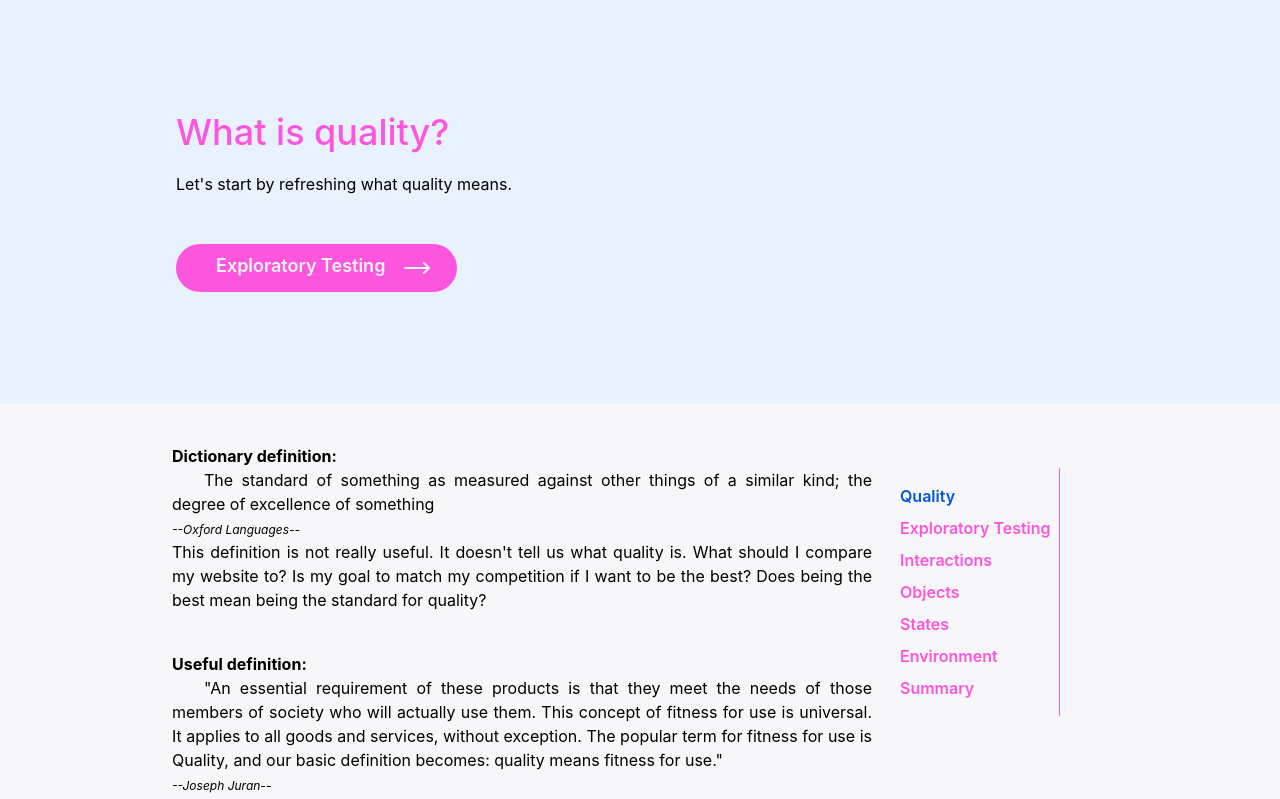
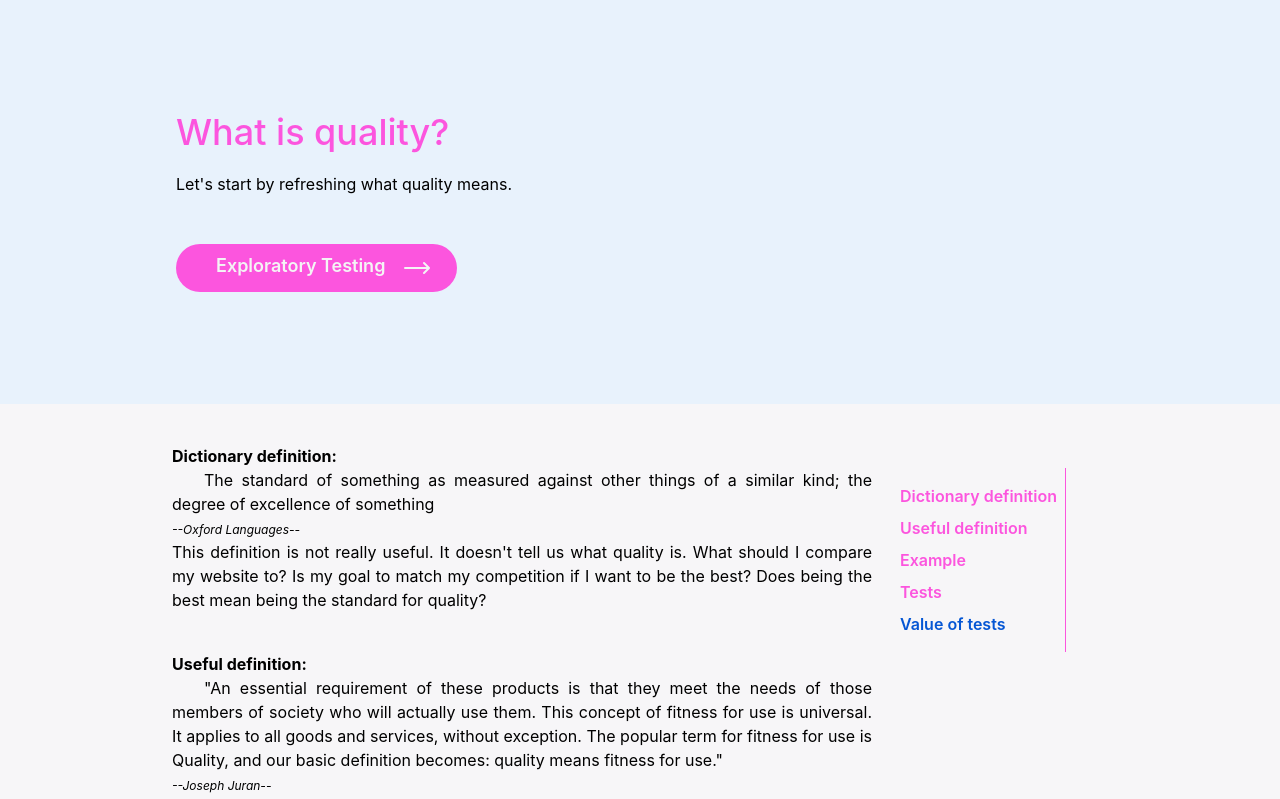
Before and after one commit to willot/Quality, a React (Create React App) app: page / in a window 1280 px wide. Shown: the top 799 px of the page. Built offline with nearby package versions, Linux system fonts and the light colour scheme.

Commit message:
created a hook that know the location of the user on a page combine scroll listener with interjectionObserver

```diff
--- a/src/components/LayoutWrapper.tsx
+++ b/src/components/LayoutWrapper.tsx
@@ -5,15 +5,19 @@ import {OutsideClickDetector} from "../hooks/OutsideClickDetector";
 import {NavButton} from "./NavButton";
 
 type LayoutWrapperProps = {
-    section: string;
     children: React.ReactElement;
     page: string,
+    currentSection?: string;
+    setCurrentSection: (value: string) => void;
+    setIsClickedSection: (value: boolean) => void;
 }
 
 export const LayoutWrapper = ({
-                                  section,
                                   children,
-                                  page
+                                  page,
+                                  currentSection,
+                                  setCurrentSection,
+                                  setIsClickedSection
                               }: LayoutWrapperProps) => {
     const [showSideNavBar, setShowSideNavBar] = useState(window.innerWidth > 650);
     const {ref, isVisible, setIsVisible} = OutsideClickDetector(false);
@@ -137,7 +141,8 @@ export const LayoutWrapper = ({
                             application</h1>
                         <p className="pb-8">Explaining how to change the way you interact with your application to find
                             issues and bugs.</p>
-                        <nav className="flex flex-col w-max justify-items-start sm:flex-row sm:items-center sm:space-x-4">
+                        <nav
+                            className="flex flex-col w-max justify-items-start sm:flex-row sm:items-center sm:space-x-4">
                             <NavButton text={buttonFlow.interactions.button1.text}
                                        linkUrl={buttonFlow.interactions.button1.link} left={true}/>
                             <NavButton text={buttonFlow.interactions.button2.text}
@@ -151,7 +156,8 @@ export const LayoutWrapper = ({
                     <section className="px-4 text-left w-full py-28 md:w-10/12 lg:w-9/12 xl:w8/12 2xl:w-7/12">
                         <h1 className="text-4xl text-left font-medium pb-5 text-pink">Dealing with Objects</h1>
                         <p className="pb-8">Understanding the objects in your application.</p>
-                        <nav className="flex flex-col w-max justify-items-start sm:flex-row sm:items-center sm:space-x-4">
+                        <nav
+                            className="flex flex-col w-max justify-items-start sm:flex-row sm:items-center sm:space-x-4">
                             <NavButton text={buttonFlow.entities.button1.text}
                                        linkUrl={buttonFlow.entities.button1.link} left={true}/>
                             <NavButton text={buttonFlow.entities.button2.text}
@@ -166,7 +172,8 @@ export const LayoutWrapper = ({
                         <h1 className="text-4xl text-left font-medium pb-5 text-pink">States and changing states</h1>
                         <p className="pb-8">Demonstrating the importance of understanding transitions between different
                             states in your application.</p>
-                        <nav className="flex flex-col w-max justify-items-start sm:flex-row sm:items-center sm:space-x-4">
+                        <nav
+                            className="flex flex-col w-max justify-items-start sm:flex-row sm:items-center sm:space-x-4">
                             <NavButton text={buttonFlow.states.button1.text} linkUrl={buttonFlow.states.button1.link}
                                        left={true}/>
                             <NavButton text={buttonFlow.states.button2.text} linkUrl={buttonFlow.states.button2.link}/>
@@ -181,7 +188,8 @@ export const LayoutWrapper = ({
                             environment</h1>
                         <p className="pb-8">Learning how the environment around your application affect the user
                             experience.</p>
-                        <nav className="flex flex-col w-max justify-items-start sm:flex-row sm:items-center sm:space-x-4">
+                        <nav
+                            className="flex flex-col w-max justify-items-start sm:flex-row sm:items-center sm:space-x-4">
                             <NavButton text={buttonFlow.environment.button1.text}
                                        linkUrl={buttonFlow.environment.button1.link} left={true}/>
                             <NavButton text={buttonFlow.environment.button2.text}
@@ -195,7 +203,8 @@ export const LayoutWrapper = ({
                     <section className="px-4 text-left w-full py-28 md:w-10/12 lg:w-9/12 xl:w8/12 2xl:w-7/12">
                         <h1 className="text-4xl text-left font-medium pb-5 text-pink">Summary</h1>
                         <p className="pb-8">Summarize your learning on exploratory testing.</p>
-                        <nav className="flex flex-col w-max justify-items-start sm:flex-row sm:items-center sm:space-x-4">
+                        <nav
+                            className="flex flex-col w-max justify-items-start sm:flex-row sm:items-center sm:space-x-4">
                             <NavButton text={buttonFlow.summary.button1.text} linkUrl={buttonFlow.summary.button1.link}
                                        left={true}/>
                             <NavButton text={buttonFlow.summary.button2.text}
@@ -246,12 +255,67 @@ export const LayoutWrapper = ({
         )
     }
 
+    const linksForSpecificPage = (pageName: string) => {
+        switch (pageName) {
+            case "quality" : {
+                return (
+                    <>
+                        <a href="#Dictionary-definition"
+                           className={`${currentSection === "Dictionary-definition" ? "text-blue font-semibold text-left" : "text-pink font-semibold text-left"
+                           }`}
+                        onClick={() => {
+                            setCurrentSection("Dictionary-definition")
+                            setIsClickedSection(true);
+                        }}>
+                            Dictionary definition
+                        </a>
+                        <a href="#Useful-definition"
+                           className={`${currentSection === "Useful-definition" ? "text-blue font-semibold text-left" : "text-pink font-semibold text-left"
+                           }`}
+                           onClick={() => {setCurrentSection("Useful-definition")
+                               setIsClickedSection(true);
+                           }}>
+                            Useful definition</a>
+                        <a href="#Example"
+                           className={`${currentSection === "Example" ? "text-blue font-semibold text-left" : "text-pink font-semibold text-left"
+                           }`}
+                           onClick={() => {setCurrentSection("Example")
+                               setIsClickedSection(true);
+                           }}>
+                            Example
+                        </a>
+                        <a href="#Tests"
+                           className={`${currentSection === "Tests" ? "text-blue font-semibold text-left" : "text-pink font-semibold text-left"
+                           }`}
+                           onClick={() => {setCurrentSection("Tests")
+                               setIsClickedSection(true);
+                           }}>
+                            Tests
+                        </a>
+                        <a href="#Value-of-tests"
+                           className={`${currentSection === "Value-of-tests" ? "text-blue font-semibold text-left" : "text-pink font-semibold text-left"
+                           }`}
+                           onClick={() => {setCurrentSection("Value-of-tests")
+                               setIsClickedSection(true);
+                           }}>
+                            Value of tests
+                        </a>
+                    </>
+                )
+            }
+            default : {
+                return listOfLink();
+            }
+        }
+    }
+
     const sideBar = () => {
         if (showSideNavBar) {
             return (
                 <aside className="relative pt-16 col-span-3">
                     <section className="fixed flex flex-col py-4 pl-6 pr-2 space-y-2  border-r border-pink">
-                        {listOfLink()}
+                        {/*{listOfLink()}*/}
+                        {linksForSpecificPage(pageName)}
                     </section>
                 </aside>)
         } else {
@@ -299,7 +363,7 @@ export const LayoutWrapper = ({
     return (
         <main className="flex flex-col h-screen justify-between">
             <header className='bg-blue-light w-full flex flex-row justify-center'>
-                {sectionsIntro(section)}
+                {sectionsIntro(page)}
                 {showSideBarIcon()}
             </header>
             <section className="flex flex-row justify-center">
@@ -313,7 +377,7 @@ export const LayoutWrapper = ({
             </section>
             <footer className="bg-blue-light">
                 <nav
-                    className={`flex flex-col sm:flex-row ${buttonFlow[pageName].button1.text !== "" ? "justify-between": "justify-end" } w-max pl-2 pr-2 py-8 w-full md:w-10/12 lg:w-9/12 xl:w8/12 2xl:w-7/12 m-auto`}>
+                    className={`flex flex-col sm:flex-row ${buttonFlow[pageName].button1.text !== "" ? "justify-between" : "justify-end"} w-max pl-2 pr-2 py-8 w-full md:w-10/12 lg:w-9/12 xl:w8/12 2xl:w-7/12 m-auto`}>
                     {buttonFlow[pageName].button1.text !== "" &&
                     <NavButton text={buttonFlow[pageName].button1.text} linkUrl={buttonFlow[pageName].button1.link}
                                left={true}/>}
--- /dev/null
+++ b/src/hooks/ShowSectionHook.tsx
@@ -0,0 +1,85 @@
+import {useEffect, useRef} from "react";
+
+export const ShowSectionHook = (clickedSection: boolean, setIsClickedSection: (value: boolean) => void, setIdVisible: (value: string) => void, window: Window, lastSectionId: string) => {
+    const threshold = 0;
+    let lastScrollY = window.scrollY;
+    let scrollDir = "";
+
+    const updateScrollDir = () => {
+        const scrollY = window.scrollY;
+
+        if (Math.abs(scrollY - lastScrollY) < threshold) {
+            return;
+        }
+        scrollDir = (scrollY > lastScrollY ? "scrolling down" : "scrolling up");
+        lastScrollY = scrollY > 0 ? scrollY : 0;
+
+        const bottom = Math.ceil(window.innerHeight + window.scrollY) >= document.documentElement.scrollHeight
+
+        if (bottom) {
+            setIdVisible(lastSectionId);
+
+        }
+    };
+
+    const ref1 = useRef(null);
+    const ref2 = useRef(null);
+    const ref3 = useRef(null);
+    const ref4 = useRef(null);
+    const ref5 = useRef(null);
+
+    useEffect(() => {
+        const element1 = ref1.current;
+        const element2 = ref2.current;
+        const element3 = ref3.current;
+        const element4 = ref4.current;
+        const element5 = ref5.current;
+
+        const onScroll = () => {
+            window.requestAnimationFrame(updateScrollDir);
+        };
+
+        window.addEventListener("scroll", onScroll);
+
+        const observer = new IntersectionObserver(
+            ([entry]) => {
+                if (scrollDir === "scrolling down" && !entry.isIntersecting && !clickedSection) {
+                    setIdVisible(entry.target.id);
+                }
+                if (scrollDir === "scrolling up" && entry.isIntersecting && !clickedSection) {
+                    setIdVisible(entry.target.id);
+                }
+
+                setIsClickedSection(false);
+            },
+            {
+                root: null, //viewport
+                rootMargin: "0px",
+                threshold: 1, //this means that the element get detected when 100% of the card is visible
+            })
+
+        if (element1) {
+            observer.observe(element1);
+        }
+        if (element2) {
+            observer.observe(element2);
+        }
+        if (element3) {
+            observer.observe(element3);
+        }
+        if (element4) {
+            observer.observe(element4);
+        }
+        if (element5) {
+            observer.observe(element5);
+        }
+
+        return () => {
+            observer.disconnect()
+            window.removeEventListener("scroll", onScroll);
+        }
+
+    }, [clickedSection, setIdVisible, setIsClickedSection, window])
+
+    return {ref1, ref2, ref3, ref4, ref5}
+}
--- a/src/pages/Ecosystem.tsx
+++ b/src/pages/Ecosystem.tsx
@@ -1,9 +1,12 @@
 import {useLocation} from "react-router-dom";
 import {LayoutWrapper} from "../components/LayoutWrapper";
-import {useEffect} from "react";
+import {useEffect, useState} from "react";
 
 export const Ecosystem = () => {
     const { pathname } = useLocation();
+    const [idVisible, setIdVisible] = useState("");
+    const [clickedSection, setIsClickedSection] = useState(false);
+
     useEffect(() => {
         document.title = 'Exploratory Testing-Environment';
         window.scrollTo(0, 0);
@@ -11,7 +14,8 @@ export const Ecosystem = () => {
 
     return (
         <section className="bg-white-bg flex flex-row justify-center w-full">
-            <LayoutWrapper section="environment" page="environment">
+            <LayoutWrapper page="environment" currentSection={idVisible} setCurrentSection={setIdVisible}
+                           setIsClickedSection={setIsClickedSection}>
                 <section className="bg-white-bg h-full text-black text-justify py-10 px-1">
                     <h2 className="pb-2 font-semibold">What's your environment?</h2>
                     <p>Your application is not only the software. It is running on servers. It is being access from a
--- a/src/pages/Entities.tsx
+++ b/src/pages/Entities.tsx
@@ -13,6 +13,8 @@ export type User = {
 
 export const Entities = () => {
     const [entity, setEntity] = useState<User>();
+    const [idVisible, setIdVisible] = useState("");
+    const [clickedSection, setIsClickedSection] = useState(false)
 
     const {pathname} = useLocation();
     useEffect(() => {
@@ -22,7 +24,8 @@ export const Entities = () => {
 
     return (
         <section className="bg-white-bg flex flex-row justify-center w-full">
-            <LayoutWrapper section="entities" page="entities">
+            <LayoutWrapper page="entities"  currentSection={idVisible} setCurrentSection={setIdVisible}
+                           setIsClickedSection={setIsClickedSection}>
                 <section className="bg-white-bg h-full text-black text-justify py-10 px-1">
                     <h2 className="font-bold pb-2">What's an Object?</h2>
                     <p>An object is maybe more an engineer term to describe something that can be created, updated, or
--- a/src/pages/ExploratoryTesting.tsx
+++ b/src/pages/ExploratoryTesting.tsx
@@ -1,9 +1,12 @@
 import {Link, useLocation} from "react-router-dom";
 import {LayoutWrapper} from "../components/LayoutWrapper";
-import {useEffect} from "react";
+import {useEffect, useState} from "react";
 
 export const ExploratoryTesting = () => {
     const {pathname} = useLocation();
+    const [idVisible, setIdVisible] = useState("");
+    const [clickedSection, setIsClickedSection] = useState(false);
+
     useEffect(() => {
         document.title = 'Exploratory Testing';
         window.scrollTo(0, 0);
@@ -11,7 +14,8 @@ export const ExploratoryTesting = () => {
 
     return (
         <div className="bg-white-bg flex flex-row justify-center w-full">
-            <LayoutWrapper section="exploratoryTesting" page="exploratoryTesting">
+            <LayoutWrapper page="exploratoryTesting" currentSection={idVisible} setCurrentSection={setIdVisible}
+                           setIsClickedSection={setIsClickedSection}>
                 <section className="bg-white-bg h-full text-black text-justify py-10 px-1">
                     <section className="pb-10">
                         <h2 className="font-bold">The Definition</h2>
--- a/src/pages/Home.tsx
+++ b/src/pages/Home.tsx
@@ -1,7 +1,7 @@
 import {useState} from "react";
 import {ExampleButton} from "../components/ExampleButton";
 import {ExampleButtonNotAccessible} from "../components/ExampleButtonNotAccessible";
-
+import {ShowSectionHook} from "../hooks/ShowSectionHook";
 
 import {Prism as SyntaxHighlighter} from 'react-syntax-highlighter';
 import {xonokai} from "react-syntax-highlighter/dist/cjs/styles/prism";
@@ -9,7 +9,11 @@ import {LayoutWrapper} from "../components/LayoutWrapper";
 
 export const Home = () => {
     const [textDetails, setTextDetails] = useState("");
+    const [idVisible, setIdVisible] = useState("");
+    const [clickedSection, setIsClickedSection] = useState(false)
 
+    //hook to find where the user is located in this page
+    const {ref1, ref2, ref3, ref4, ref5} = ShowSectionHook(clickedSection, setIsClickedSection, setIdVisible, window, "Value-of-tests");
 
     const details = () => {
         if (textDetails === "") {
@@ -100,20 +104,24 @@ export const Home = () => {
         });`
 
     return (
-        <LayoutWrapper section="quality" page="quality">
+        <LayoutWrapper page="quality" currentSection={idVisible} setCurrentSection={setIdVisible}
+                       setIsClickedSection={setIsClickedSection}>
             <section className="bg-white-bg h-full text-black text-justify py-10 px-1">
                 <section className="pb-10">
-                    <h2 className="font-bold">Dictionary definition:</h2>
-                    <blockquote className="indent-8">The standard of something as measured against other things of a similar
+                    <h2 className="font-bold" id="Dictionary-definition" ref={ref1} data-key={1}>Dictionary
+                        definition:</h2>
+                    <blockquote className="indent-8">The standard of something as measured against other things of a
+                        similar
                         kind;
-                        the degree of excellence of something</blockquote>
+                        the degree of excellence of something
+                    </blockquote>
                     <cite className="text-xs indent-8 pb-5">--Oxford Languages--</cite>
                     <p>This definition is not really useful. It doesn't tell us what quality is. What should I compare
                         my website to? Is my goal to match my competition if I want to be the best? Does being the best
                         mean being the standard for quality?</p>
                 </section>
                 <section className="pb-10">
-                    <h2 className="font-bold">Useful definition:</h2>
+                    <h2 className="font-bold" id="Useful-definition" ref={ref2} data-key={2}>Useful definition:</h2>
                     <blockquote className="indent-8">
                         "An essential requirement of these products is that they meet the needs of those members of
                         society
@@ -137,7 +145,7 @@ export const Home = () => {
                     </p>
                 </section>
                 <section className="pb-10">
-                    <h2 className="font-bold">Example</h2>
+                    <h2 className="font-bold" id="Example" ref={ref3} data-key={3}>Example</h2>
                     <h3>The story:</h3>
                     <section className="border-2 border-pink p-2 m-2 rounded-xl">
                         <p className="pl-2">As a user, I want to see more information about quality. Make a button that
@@ -172,7 +180,7 @@ export const Home = () => {
                     what I didn't think about..
                 </section>
                 <section className="pt-4 pb-6">
-                    <h2 className="font-bold">Tests</h2>
+                    <h2 className="font-bold" id="Tests" ref={ref4} data-key={4}>Tests</h2>
                     <p className="py-2">The first test is very simple. Does the text in the button change when the user
                         clicks on
                         it? It tests for
@@ -233,7 +241,7 @@ export const Home = () => {
                             use
                             an analogy from Elizabeth Hendrickson's book, "Explore It!": Tests are a net, the
                             more tests, the tighter the weaves are, but you will always have gaps.</p>
-                        <h2 className="font-bold pt-4">Value of tests</h2>
+                        <h2 className="font-bold pt-4" id="Value-of-tests" ref={ref5} data-key={5}>Value of tests</h2>
                         <p className="pt-2 text-pink font-semibold">For me, one of the most important values of
                             automated
                             tests that often get missed, is that they remove the tedious, boring, unimportant parts of
--- a/src/pages/Interactions.tsx
+++ b/src/pages/Interactions.tsx
@@ -5,6 +5,8 @@ import {LayoutWrapper} from "../components/LayoutWrapper";
 
 export const Interactions = () => {
     const [buttonIndex, setButtonIndex] = useState<string>("");
+    const [idVisible, setIdVisible] = useState("");
+    const [clickedSection, setIsClickedSection] = useState(false);
 
     const {pathname} = useLocation();
     useEffect(() => {
@@ -33,7 +35,8 @@ export const Interactions = () => {
 
     return (
         <section className="bg-white-bg flex flex-row justify-center w-full">
-            <LayoutWrapper section="interactions" page="interactions">
+            <LayoutWrapper page="interactions" currentSection={idVisible} setCurrentSection={setIdVisible}
+                           setIsClickedSection={setIsClickedSection}>
                 <section
                     className="bg-white-bg h-full text-black text-justify py-10 px-1">
                     <p>You think you know your application. You use it every day, right? But, do you really know it? Did
--- a/src/pages/States.tsx
+++ b/src/pages/States.tsx
@@ -1,11 +1,14 @@
 import {useLocation} from "react-router-dom";
 import Xarrow, {Xwrapper} from "react-xarrows";
 import {LayoutWrapper} from "../components/LayoutWrapper";
-import {useEffect} from "react";
+import {useEffect, useState} from "react";
 
 
 export const States = () => {
     const { pathname } = useLocation();
+    const [idVisible, setIdVisible] = useState("");
+    const [clickedSection, setIsClickedSection] = useState(false);
+
     useEffect(() => {
         document.title = 'Exploratory Testing-States';
         window.scrollTo(0, 0);
@@ -13,7 +16,8 @@ export const States = () => {
 
     return (
         <section className="bg-white-bg flex flex-row justify-center w-full">
-            <LayoutWrapper section="states" page="states">
+            <LayoutWrapper page="states" currentSection={idVisible} setCurrentSection={setIdVisible}
+                           setIsClickedSection={setIsClickedSection}>
                 <section className="bg-white-bg h-full text-black text-justify py-10 px-1">
                     <h2 className="pb-2 font-semibold">What's a state?</h2>
                     <p>Weird bugs are often caused by action happening at time where they should not. They are usually
--- a/src/pages/Summary.tsx
+++ b/src/pages/Summary.tsx
@@ -1,9 +1,12 @@
 import {useLocation} from "react-router-dom";
 import {LayoutWrapper} from "../components/LayoutWrapper";
-import {useEffect} from "react";
+import {useEffect, useState} from "react";
 
 export const Summary = () => {
     const {pathname} = useLocation();
+    const [idVisible, setIdVisible] = useState("");
+    const [clickedSection, setIsClickedSection] = useState(false);
+
     useEffect(() => {
         document.title = 'Exploratory Testing-Summary';
         window.scrollTo(0, 0);
@@ -11,7 +14,8 @@ export const Summary = () => {
 
     return (
         <section className="bg-white-bg flex flex-row justify-center h-screen  w-full">
-            <LayoutWrapper section="summary" page="summary">
+            <LayoutWrapper page="summary" currentSection={idVisible} setCurrentSection={setIdVisible}
+                           setIsClickedSection={setIsClickedSection}>
                 <section className="bg-white-bg h-full text-black text-justify py-10 px-1">
                     <h2 className="pb-2 font-semibold">A useful tool</h2>
                     <p className="pb-4">Quality is not only meeting your user expectation. It is also something that
@@ -46,7 +50,7 @@ export const Summary = () => {
                         testing
                         to go beyond the simple acceptance criteria. You can also organize weekly session and invite
                         different team members and guide them to show how exploratory testing let them
-                        discover the limit of their application. </p>
+                    discover the limit of their application. </p>
                     <p>Exploratory testing is a tool. It is not meant to replace other type of testing. It is a
                         complement to
                         your
```
